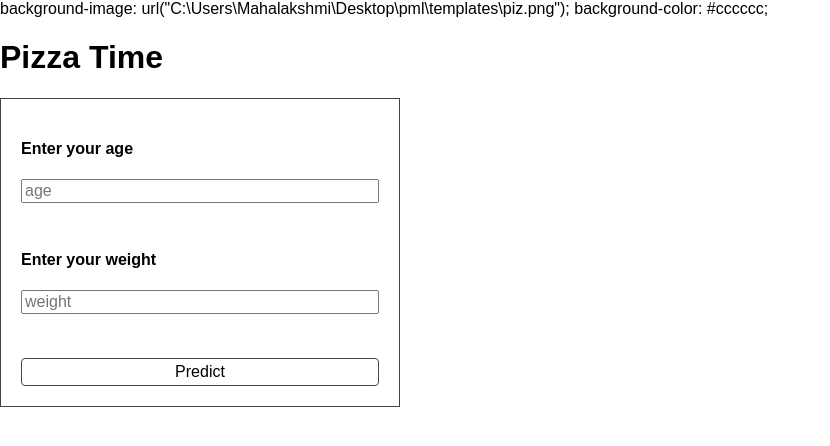
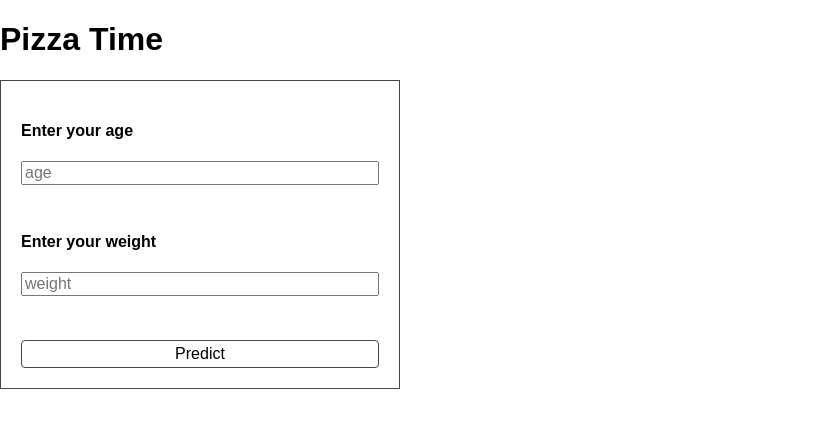
Before and after one commit to maha1410/pml-ass, a Python web app: template pml/templates/index.html in a window 1280 px wide. Shown: the top 446 px of the page, without its empty margins (0-830 px from the left). Run offline with Jinja, Linux system fonts and the light colour scheme; the template is opened without the code that fills it, so the values that code supplies are empty.

Commit message:
Update index.html

```diff
--- a/pml/templates/index.html
+++ b/pml/templates/index.html
@@ -12,8 +12,7 @@
 </head>
 
 <body>
-  background-image: url("C:\Users\Mahalakshmi\Desktop\pml\templates\piz.png");
-  background-color: #cccccc;
+
  <div class="login">
 	<h1>Pizza Time</h1>
 
```
